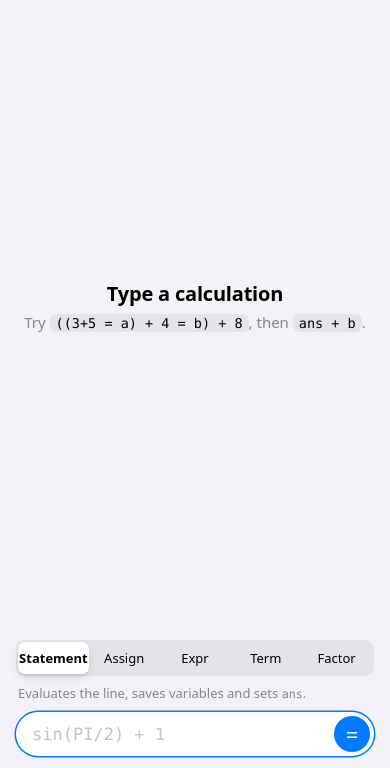
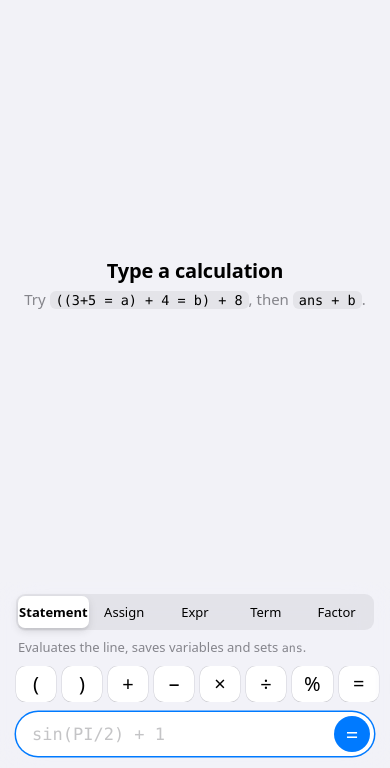
Before and after one commit to Dinoxh/Calculator-Web-Server, a website with bundled scripts: page static/index.html in a window 390 px wide. Shown: the part 76-844 px from the top of the page. Built offline with nearby package versions, Linux system fonts and the light colour scheme; no server answers.

Commit message:
Add operator and function key row
Scrollable row above the field for the symbols that are awkward to reach
on a phone keyboard; function keys place the caret inside the parens.

```diff
--- a/frontend/app.ts
+++ b/frontend/app.ts
@@ -1,6 +1,7 @@
 import { evaluate, resetVariables, type Endpoint } from "./api.js";
 import { formatRaw } from "./format.js";
 import { mountVariables } from "./variables.js";
+import { mountKeypad } from "./keypad.js";
 
 function $<T extends HTMLElement>(id: string): T {
   const el = document.getElementById(id);
@@ -17,6 +18,7 @@ const entries = $<HTMLOListElement>("entries");
 const modeHint = $<HTMLElement>("mode-hint");
 const resetButton = $<HTMLButtonElement>("reset");
 const varsList = $<HTMLUListElement>("vars");
+const keys = $<HTMLElement>("keys");
 
 const reducedMotion = matchMedia("(prefers-reduced-motion: reduce)");
 
@@ -169,6 +171,7 @@ resetButton.addEventListener("click", () => {
 // ---------- Variables ----------
 
 mountVariables(varsList, input);
+mountKeypad(keys, input);
 
 // ---------- Scroll edges ----------
 
--- /dev/null
+++ b/frontend/keypad.ts
@@ -0,0 +1,44 @@
+import { insertAtCaret, keepFocus } from "./insert.js";
+
+type Key = { label: string; insert: string; caretBack?: number; aria?: string };
+
+const operators: Key[] = [
+  { label: "(", insert: "(" },
+  { label: ")", insert: ")" },
+  { label: "+", insert: "+" },
+  { label: "−", insert: "-", aria: "minus" },
+  { label: "×", insert: "*", aria: "times" },
+  { label: "÷", insert: "/", aria: "divided by" },
+  { label: "%", insert: "%", aria: "modulo" },
+  { label: "=", insert: " = ", aria: "assign to" },
+];
+
+// The functions Calculator.factor() knows; the caret lands between the parentheses
+const functions: Key[] = ["sin", "cos", "exp", "log", "fac", "fib"].map((name) => ({
+  label: name,
+  insert: `${name}()`,
+  caretBack: 1,
+}));
+
+export function mountKeypad(row: HTMLElement, input: HTMLInputElement): void {
+  const make = (key: Key, kind: string): HTMLButtonElement => {
+    const button = document.createElement("button");
+    button.type = "button";
+    button.className = `key ${kind}`;
+    button.textContent = key.label;
+    if (key.aria) button.setAttribute("aria-label", key.aria);
+    keepFocus(button);
+    button.addEventListener("click", () => insertAtCaret(input, key.insert, key.caretBack));
+    return button;
+  };
+
+  const divider = document.createElement("span");
+  divider.className = "key-divider";
+  divider.setAttribute("aria-hidden", "true");
+
+  row.replaceChildren(
+    ...operators.map((k) => make(k, "operator")),
+    divider,
+    ...functions.map((k) => make(k, "function")),
+  );
+}
--- a/static/index.html
+++ b/static/index.html
@@ -40,6 +40,8 @@
       </fieldset>
       <p class="mode-hint" id="mode-hint">Evaluates the line, saves variables and sets <code>ans</code>.</p>
 
+      <div class="keys" id="keys" role="group" aria-label="Insert"></div>
+
       <div class="field" id="field">
         <label for="input" class="visually-hidden">Calculation</label>
         <input id="input" name="input" type="text" placeholder="sin(PI/2) + 1"
--- a/static/style.css
+++ b/static/style.css
@@ -379,6 +379,47 @@ h1 {
   color: var(--label-2);
 }
 
+.keys {
+  display: flex;
+  align-items: center;
+  gap: 6px;
+  margin: 0 calc(-1 * var(--gutter)) 10px;
+  padding: 0 var(--gutter);
+  overflow-x: auto;
+  overscroll-behavior-x: contain;
+  scrollbar-width: none;
+  mask-image: linear-gradient(to right, transparent, #000 var(--gutter), #000 calc(100% - var(--gutter)), transparent);
+}
+.keys::-webkit-scrollbar { display: none; }
+
+.key {
+  flex: none;
+  min-width: 40px;
+  height: 36px;
+  padding: 0 12px;
+  border: 0;
+  border-radius: 10px;
+  background: var(--surface);
+  box-shadow: 0 0 0 0.5px var(--hairline), 0 1px 1px rgba(0, 0, 0, 0.04);
+  font-size: 1.0625rem;
+  transition: transform 150ms var(--ease-out), background-color 150ms ease-out;
+}
+.key.operator { font-size: 1.25rem; font-weight: 400; }
+.key.function {
+  font-family: ui-monospace, "SF Mono", Menlo, monospace;
+  font-size: 0.9375rem;
+  color: var(--accent);
+}
+.key:active { transform: scale(0.94); background: var(--fill-strong); transition-duration: 50ms; }
+
+.key-divider {
+  flex: none;
+  width: 1px;
+  height: 20px;
+  margin: 0 4px;
+  background: var(--hairline);
+}
+
 .field {
   display: flex;
   align-items: center;
```
